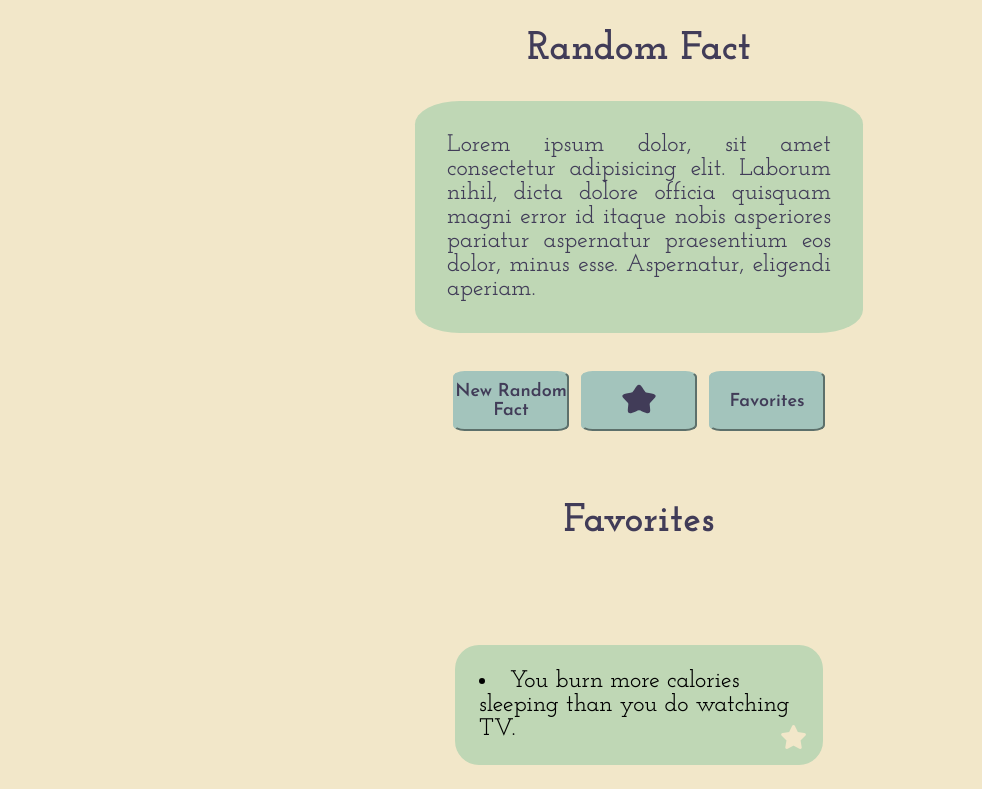
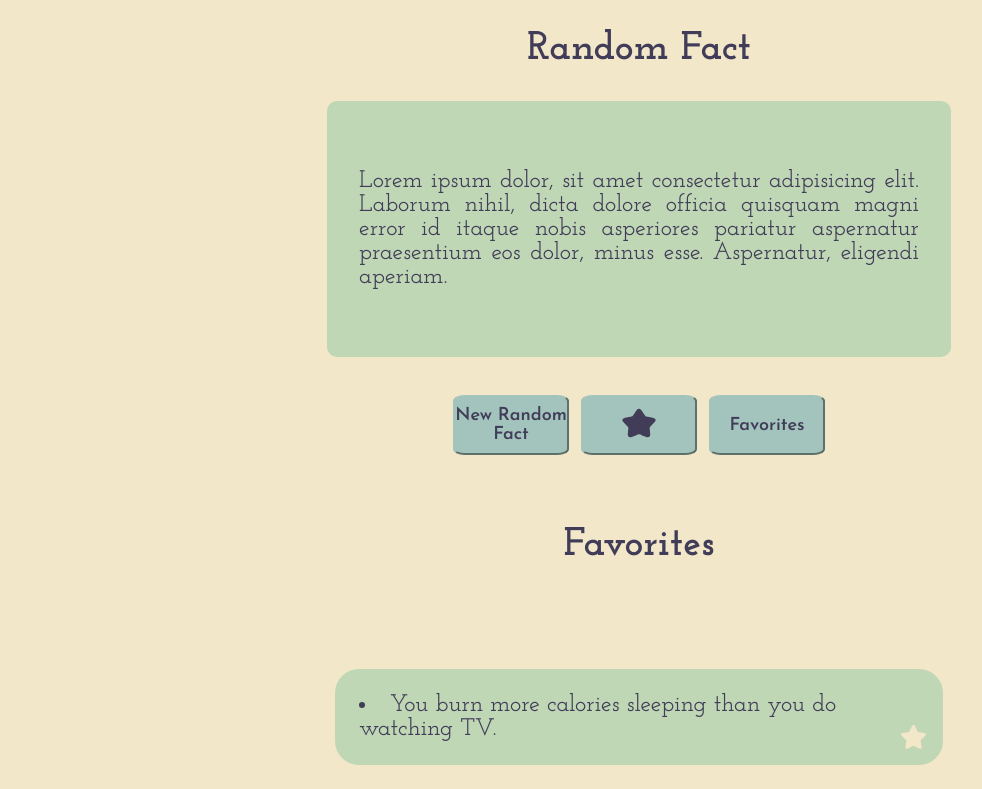
Before and after one commit to ImLauraGS/Useless-Facts, a plain HTML site: page index.html in a window 1280 px wide. Shown: the part 103-892 px from the top of the page, without its empty margins (1-983 px from the left). Drawn offline with Linux system fonts and the light colour scheme.

Commit message:
css desktop parrafos más anchos según petición clienta

```diff
--- a/src/css/favorites.css
+++ b/src/css/favorites.css
@@ -13,9 +13,11 @@
 }
 
 .favorites-facts-group ul li{
-    width: 20rem;
+    width: 35rem;
     font-size: 1.5rem;
     font: var(--font_fact_text);
+    color: var(--color_dark_blue);
+
     background-color: var(--color_light_green);
     padding: 1.5rem;
     list-style-position: inside;
--- a/src/css/home.css
+++ b/src/css/home.css
@@ -76,10 +76,12 @@ button:hover{
         display:none;
     }
     #random-fact {
-        max-width: 24rem;
+        display: flex;
+        width: 35rem;
+        min-height: 12rem;
         background-color: var(--color_light_green);
-        border-radius: 10%;
-        align-content: center;
+        border-radius: 10px;
+        align-items: center;
         justify-content: center;
     }
     .fact-home {
```
